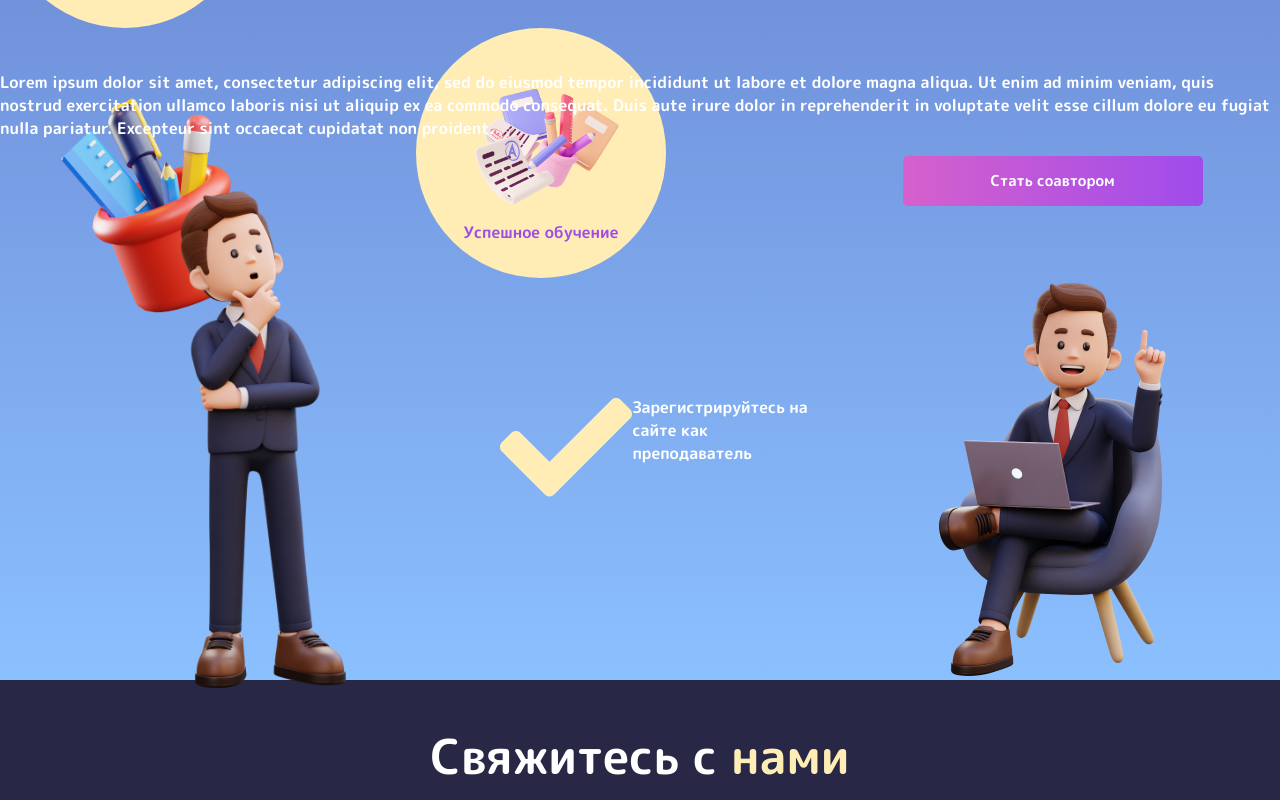
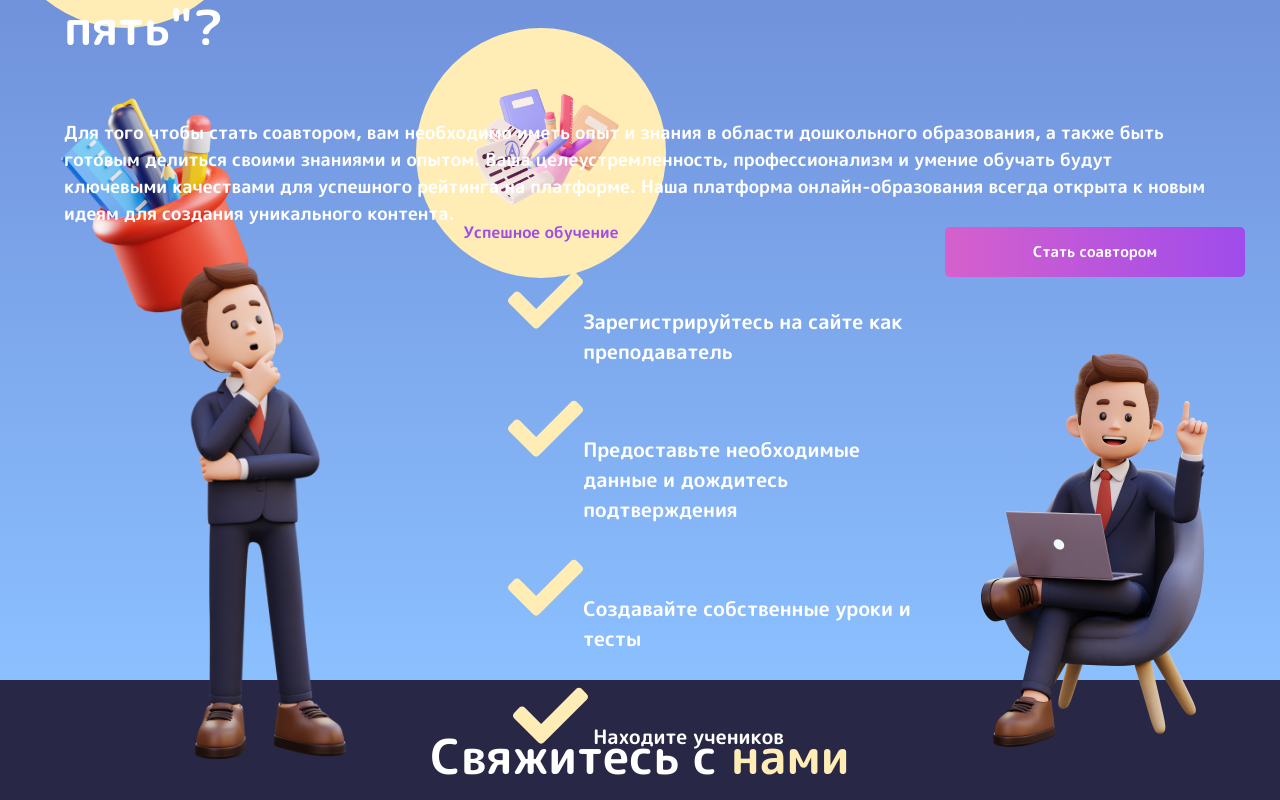
Before and after one commit to Dash-02/Preschoolers, a React (Create React App) app in the folder preschool-landing/: page / in a window 1280 px wide. Shown: the part 2520-3320 px from the top of the page. Built offline with nearby package versions, Linux system fonts and the light colour scheme.

Commit message:
page-teacher-adapt

```diff
--- a/preschool-landing/src/Pages/Preschoolers.css
+++ b/preschool-landing/src/Pages/Preschoolers.css
@@ -147,7 +147,7 @@ h1 {
         width: 150px;
         height: 150px;
         span {
-            font-size: 10px;
+            font-size: 9px;
         }
     }
     img {
--- a/preschool-landing/src/Pages/Teachers.css
+++ b/preschool-landing/src/Pages/Teachers.css
@@ -6,8 +6,15 @@
     font-family: 'M PLUS Rounded 1c', sans-serif;
 
     display: flex;
-    justify-content: start;
+    justify-content: center;
+    align-items: center;
     flex-wrap: wrap;
+}
+
+.teacher-text {
+    width: 90%;
+
+    font-size: 18px;
 }
 
 .container {
@@ -28,14 +35,29 @@
 .list {
     display: flex;
     justify-content: center;
-    align-items: center;
+    align-items: start;
+    flex-direction: column;
+}
+
+.list_item {
+    display: flex;
+    align-items: baseline;
+    width: 100%;
+
+    font-size: 20px;
+    margin: 2%;
+}
+
+.check {
+    width: 85px;
+    height: 75px;
 }
 
 .author {
     display: flex;
     justify-content: center;
     align-items: center;
-    flex-wrap: wrap;
+    flex-direction: column;
 }
 
 .btn-author {
@@ -53,3 +75,82 @@
         height: 430px;
     }
 }
+
+@media (width <= 1200px) {
+    .man {
+        display: none;
+    }
+    .list_item {
+        font-size: 16px;
+    }
+    .check {
+        width: 75px;
+        height: 65px;
+    }
+}
+
+@media (width <= 1080px) {
+    .teacher-text {
+        font-size: 15px;
+    }
+    .list_item {
+        font-size: 15px;
+    }
+}
+
+@media (width <= 720px) {
+    .teacher {
+        height: auto;
+    }
+    .teacher-text {
+        font-size: 14px;
+    }
+    .list_item {
+        font-size: 14px;
+    }
+    .btn-author {
+        margin-top: 10%;
+        width: 280px;
+        font-size: 14px;
+    }
+    .man2 {
+        width: 280px;
+        height: 390px;
+    }
+    .check {
+        width: 65px;
+        height: 55px;
+    }
+}
+
+@media (width <= 550px) {
+    .teacher-text {
+        font-size: 13px;
+    }
+    .list_item {
+        font-size: 13px;
+    }
+    .check {
+        width: 60px;
+        height: 50px;
+    }
+}
+
+@media (width <= 390px) {
+    .teacher-text {
+        font-size: 10px;
+        text-align: center;
+    }
+    .list_item {
+        font-size: 10px;
+    }
+    .btn-author {
+        font-size: 12px;
+        width: 250px;
+        height: 40px;
+    }
+    .check {
+        width: 45px;
+        height: 35px;
+    }
+}
--- a/preschool-landing/src/Pages/Teachers.jsx
+++ b/preschool-landing/src/Pages/Teachers.jsx
@@ -7,13 +7,33 @@ import imgMark from '../assets/icons/mark_check.svg';
 function Teacher() {
     return (
         <section id="teacher" className="teacher">
-            <h1>Хотите стать <span className="yellow-text">соавтором</span> платформы "Дай пять"?</h1>
-            <p>Lorem ipsum dolor  sit amet, consectetur adipiscing elit, sed do eiusmod tempor incididunt  ut labore et dolore magna aliqua. Ut enim ad minim veniam, quis nostrud  exercitation ullamco laboris nisi ut aliquip ex ea commodo consequat.  Duis aute irure dolor in reprehenderit in voluptate velit esse cillum  dolore eu fugiat nulla pariatur. Excepteur sint occaecat cupidatat non  proident.</p>
+            <div className="teacher-text">
+                <h1>Хотите стать <span className="yellow-text">соавтором</span> платформы "Дай пять"?</h1>
+                <span>
+                    Для того чтобы стать соавтором, вам необходимо иметь опыт и знания в области дошкольного образования, а также быть готовым делиться своими знаниями и опытом.
+                    Ваша целеустремленность, профессионализм и умение обучать будут ключевыми качествами для успешного рейтинга на платформе.
+                    Наша платформа онлайн-образования всегда открыта к новым идеям для создания уникального контента.
+                </span>
+            </div>
             <div className="container">
                 <img className="man" src={imgMan} alt="man" />
                 <div className="list">
-                    <img src={imgMark} alt="check-mark" />
-                    <p>Зарегистрируйтесь на сайте как преподаватель</p>
+                <div className="list_item">
+                    <img className="check" src={imgMark} alt="check-mark" />
+                    <span>Зарегистрируйтесь на сайте как преподаватель</span>
+                </div>
+                <div className="list_item">
+                    <img className="check" src={imgMark} alt="check-mark" />
+                    <span>Предоставьте необходимые данные и дождитесь подтверждения</span>
+                </div>
+                <div className="list_item">
+                    <img className="check" src={imgMark} alt="check-mark" />
+                    <span>Создавайте собственные уроки и тесты</span>
+                </div>
+                <div className="list_item">
+                    <img className="check" src={imgMark} alt="check-mark" />
+                    <span>Находите учеников</span>
+                </div>
                 </div>
                 <div className="author">
                     <button className="btn-author">
```
Also changed, not shown: preschool-landing/src/assets/icons/check.svg (added), preschool-landing/src/assets/img/man1.png (added).
